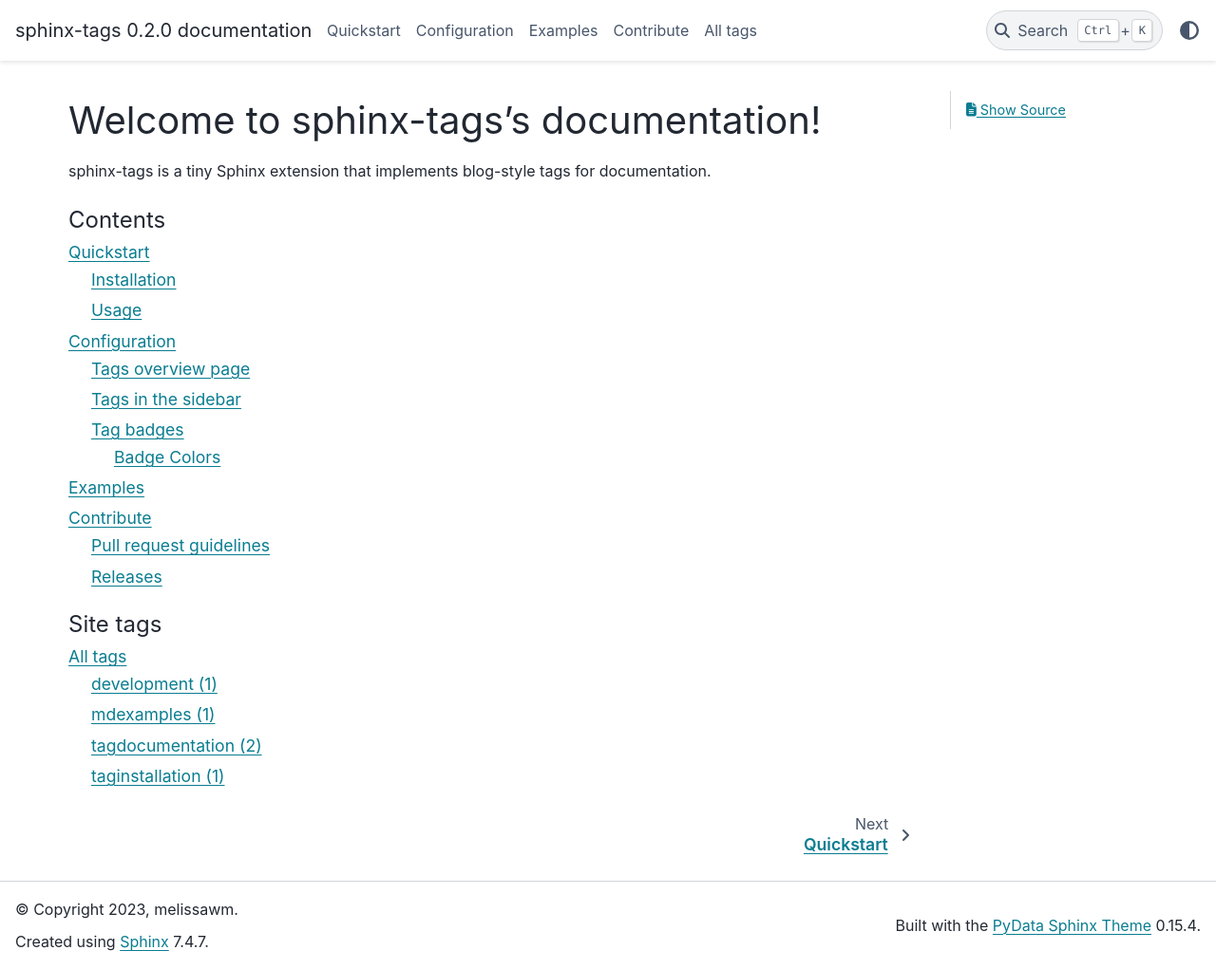
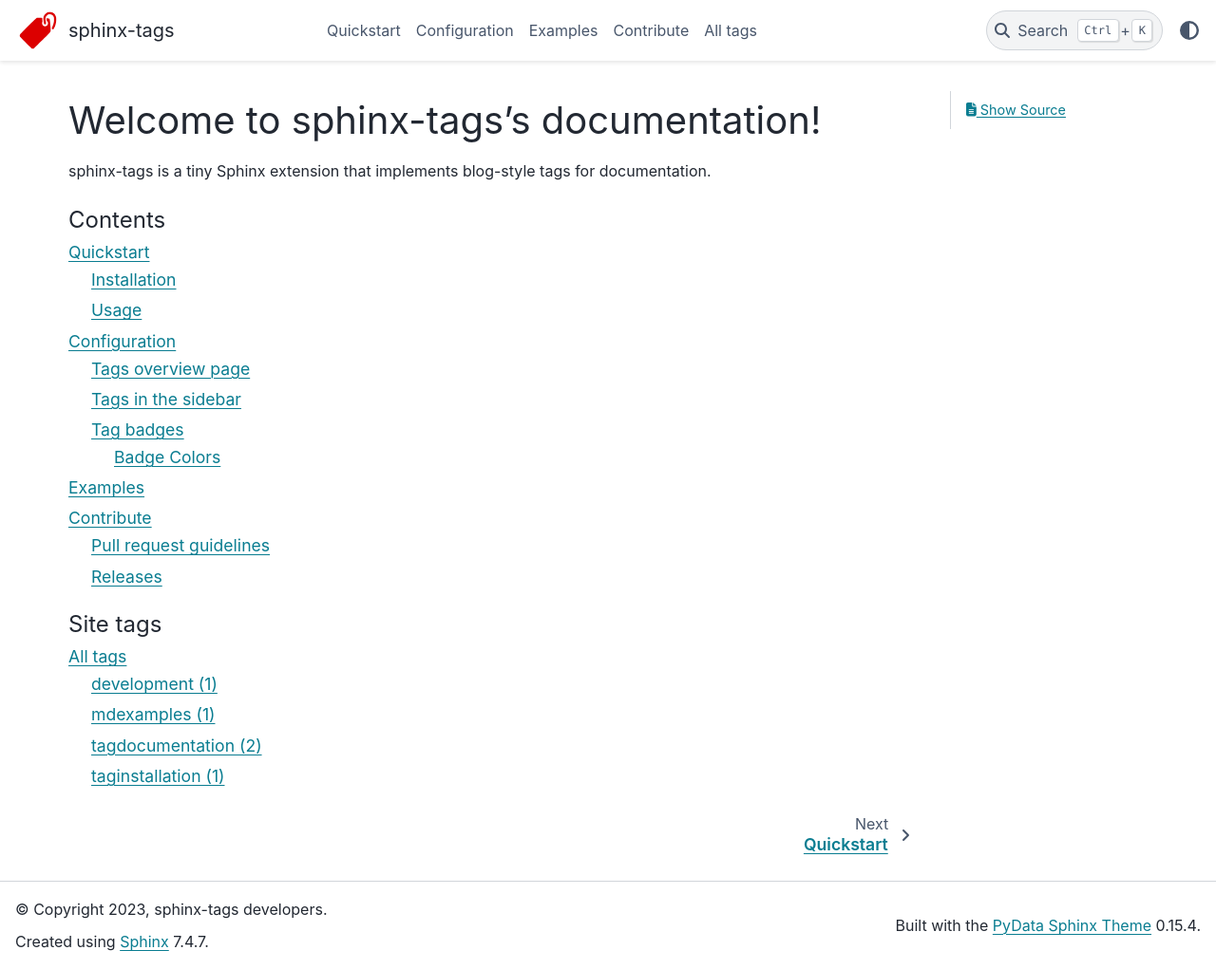
Before and after one commit to melissawm/sphinx-tags, a Sphinx documentation site: the page built from docs/index.rst, in a window 1280 px wide and 1021 px high. Shown: the whole window at 95% size. Built offline with Sphinx 7.4.7 and the PyData theme 0.15.4, drawn with Linux system fonts in a browser that asks for light colours.

Commit message:
Prepare for 0.2 release

```diff
--- a/docs/conf.py
+++ b/docs/conf.py
@@ -20,8 +20,8 @@
 # -- Project information -----------------------------------------------------
 
 project = "sphinx-tags"
-copyright = "2023, melissawm"
-author = "melissawm"
+copyright = "2023, sphinx-tags developers"
+author = "sphinx-tags developers"
 
 # The full version, including alpha/beta/rc tags
 release = __version__
@@ -33,8 +33,8 @@
 # extensions coming with Sphinx (named 'sphinx.ext.*') or your custom
 # ones.
 extensions = [
+    "sphinx_design",
     "sphinx_tags",
-    "sphinx_design",
     "myst_parser",
 ]
 
@@ -63,7 +63,12 @@
 # a list of builtin themes.
 #
 html_theme = "pydata_sphinx_theme"
-
+html_logo = "images/tag_icon.svg"
+html_theme_options = {
+    "logo": {
+        "text": "sphinx-tags",
+    }
+}
 # Add any paths that contain custom static files (such as style sheets) here,
 # relative to this directory. They are copied after the builtin static files,
 # so a file named "default.css" will overwrite the builtin "default.css".
```
Also changed, not shown: CHANGELOG.md (+7 -5 lines), docs/images/tag_icon.svg (added).
